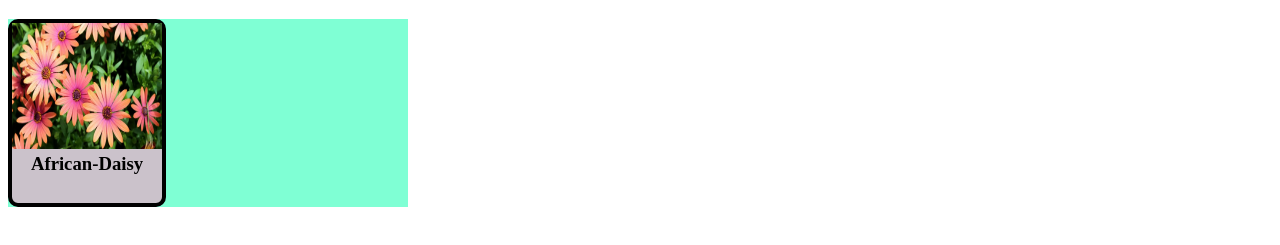
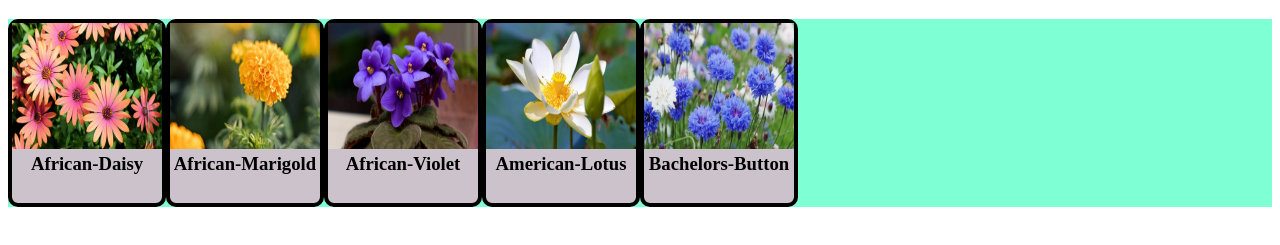
Before and after one commit to vaishnavishinde1722/flexboxes, a plain HTML site: page index.html in a window 1280 px wide. Shown: the part 61-306 px from the top of the page. Drawn offline with Linux system fonts and the light colour scheme.

Commit message:
display:flex property used

```diff
--- a/index.html
+++ b/index.html
@@ -5,7 +5,7 @@
 </head>
 <style>
     .cardcontainer{
-             width: 400px;
+
              background-color: aquamarine;
              display: flex;
 
@@ -37,6 +37,26 @@
         <img class="img" src="African-Daisy.webp">
         <h3 class="des">African-Daisy</h3>
      </div>
+     <div class="cardcontainer">
+        <div class="card">
+           <img class="img" src="African-Marigold.jpg">
+           <h3 class="des">African-Marigold</h3>
+        </div>
+        <div class="cardcontainer">
+            <div class="card">
+               <img class="img" src="African-Violet.jpg">
+               <h3 class="des">African-Violet</h3>
+            </div>
+            <div class="cardcontainer">
+                <div class="card">
+                   <img class="img" src="American-Lotus.webp">
+                   <h3 class="des">American-Lotus</h3>
+                </div>
+                <div class="cardcontainer">
+                    <div class="card">
+                       <img class="img" src="Bachelors-Button.webp">
+                       <h3 class="des">Bachelors-Button</h3>
+                    </div>
     </div>
 
 </body>
```
